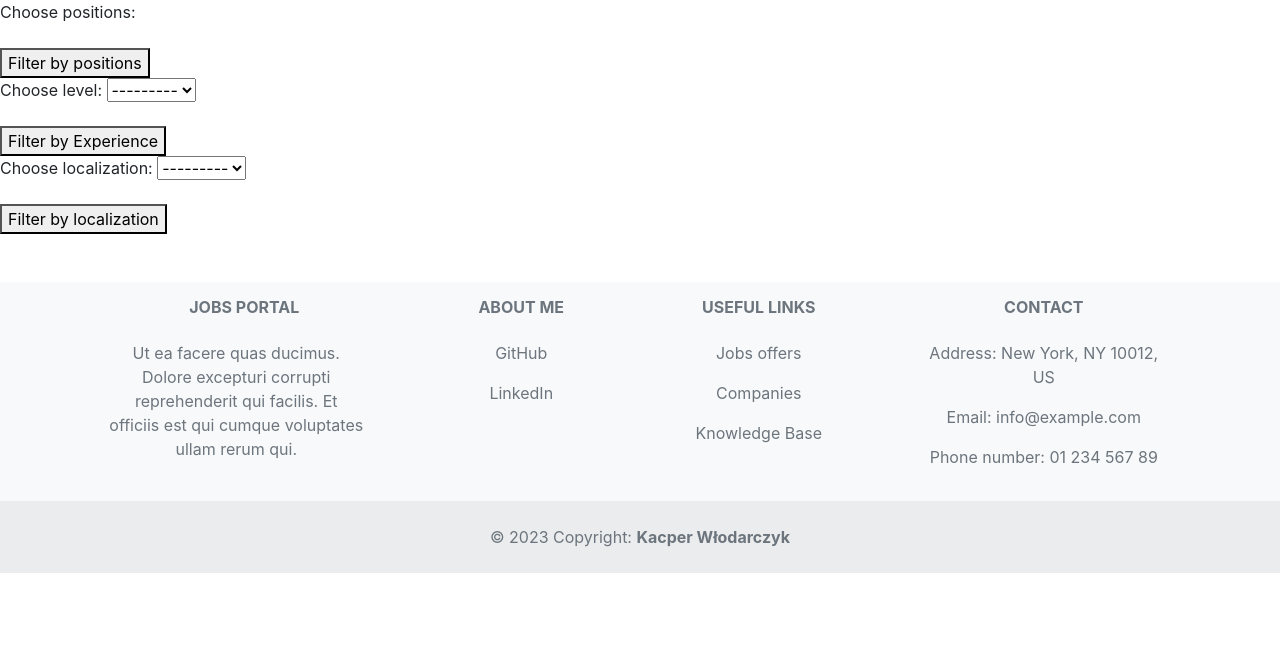
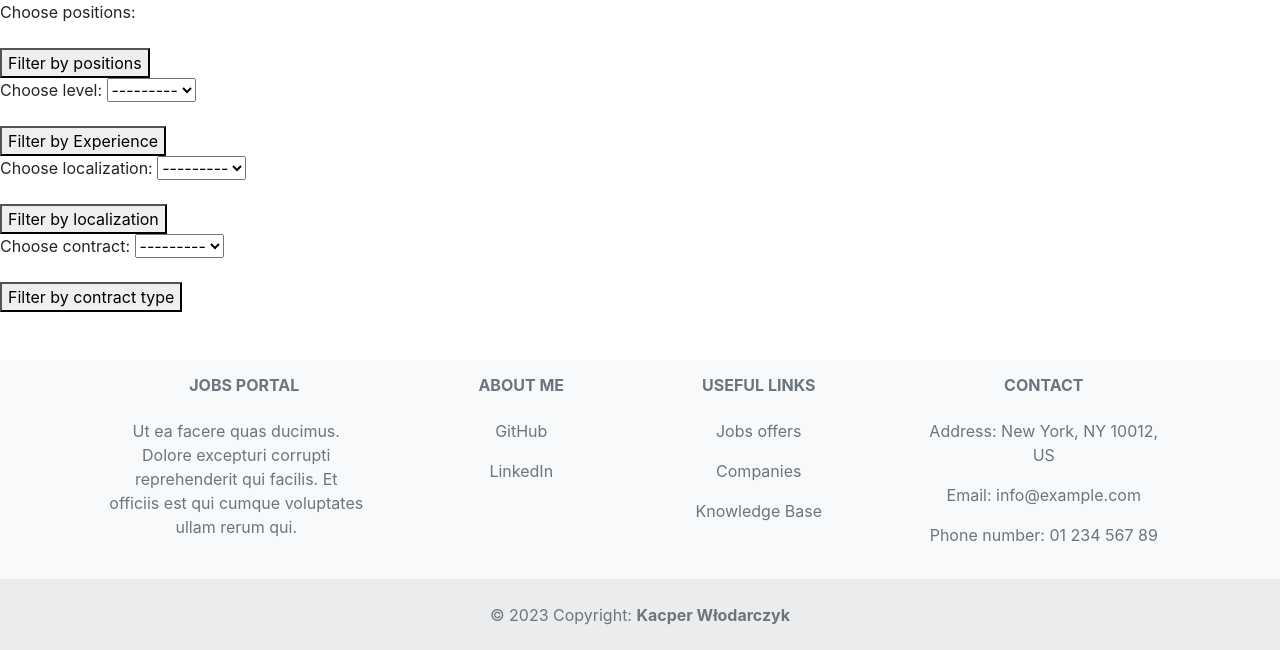
Before and after one commit to DEENUU1/Jobs-portal, a Django app: page / in a window 1280 px wide. Shown: the part 61-711 px from the top of the page. Run offline with Django 4.2, Linux system fonts and the light colour scheme; data that the repository does not hold is empty; some libraries are stand-ins or nearby versions.

Commit message:
Feature | Contaract type filter | This form allows to filter jobs offers by contract type

```diff
--- a/base/offers/forms.py
+++ b/base/offers/forms.py
@@ -3,6 +3,7 @@ from .models import (
     Position,
     Level,
     Localization,
+    Contract,
 
 
 )
@@ -34,3 +35,12 @@ class LocalizationFilterForm(forms.Form):
         required=False,
         label="Choose localization"
     )
+
+
+class ContractFilterForm(forms.Form):
+    contract = forms.ModelChoiceField(
+        queryset=Contract.objects.all(),
+        widget=forms.Select(),
+        required=False,
+        label="Choose contract"
+    )
--- a/base/offers/templates/home_page.html
+++ b/base/offers/templates/home_page.html
@@ -19,6 +19,11 @@
     <button type="submit">Filter by localization</button>
 </form>
 
+<form method="get" action=".">
+    {{contract_form.as_p}}
+    <button type="submit">Filter by contract type</button>
+</form>
+
 <div class="container">
 {% for object in object_list %}
     <h2>Name: {{object.name}}</h2>
--- a/base/offers/views.py
+++ b/base/offers/views.py
@@ -2,7 +2,14 @@ from django.views.generic import ListView
 from .models import Offer
 from typing import Any , Dict
 from django.db.models import QuerySet
-from .forms import ChoosePositionsForm, LevelFilterForm, LocalizationFilterForm
+from .forms import (
+    ChoosePositionsForm,
+    LevelFilterForm,
+    LocalizationFilterForm,
+    ContractFilterForm,
+
+
+)
 from accounts.models import CustomUser
 
 
@@ -25,6 +32,10 @@ class HomePageView(ListView):
         if localization:
             queryset = queryset.filter(localization=localization)
 
+        contract = self.request.GET.get('contract')
+        if contract:
+            queryset = queryset.filter(contract=contract)
+
         return queryset
 
     def get_context_data(self, **kwargs: Any) -> Dict[str, Any]:
@@ -33,6 +44,7 @@ class HomePageView(ListView):
         context['positions_form'] = ChoosePositionsForm(self.request.GET)
         context['level_form'] = LevelFilterForm(self.request.GET)
         context['localization_form'] = LocalizationFilterForm(self.request.GET)
+        context['contract_form'] = ContractFilterForm(self.request.GET)
 
         return context
 
```
